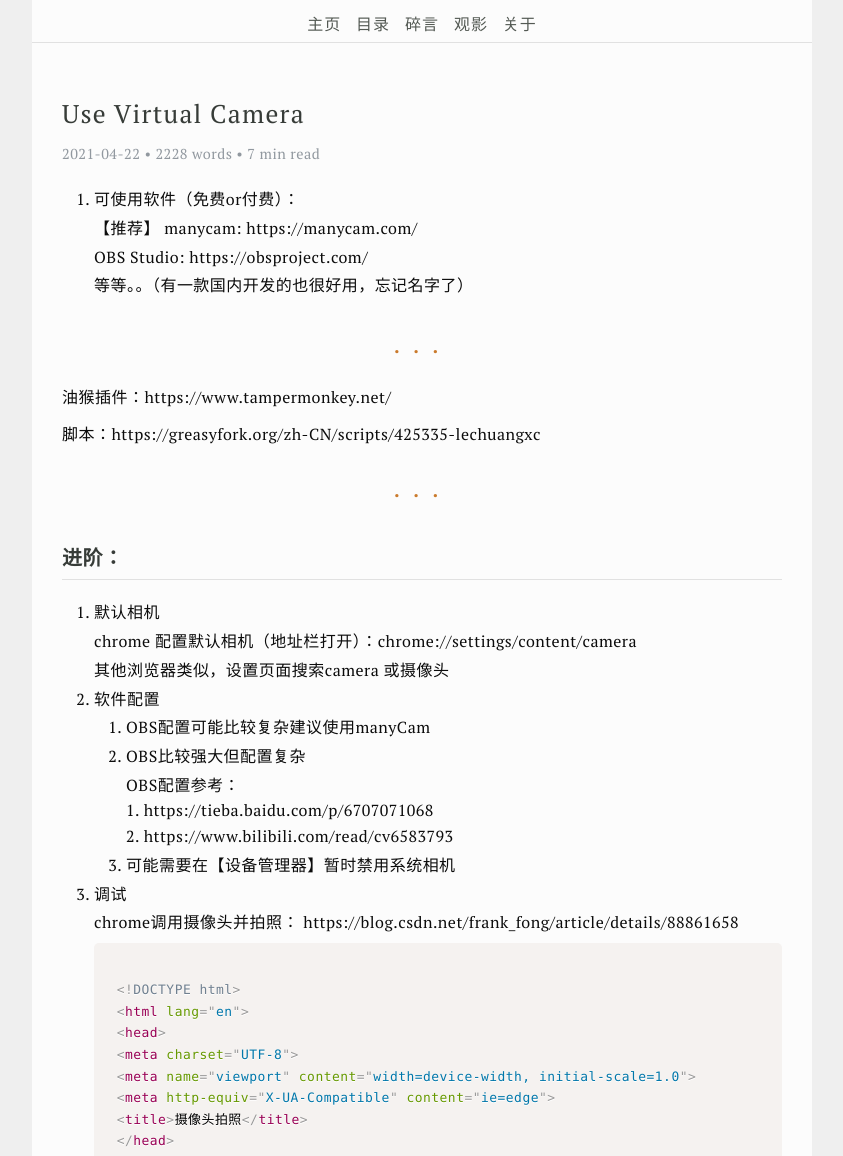
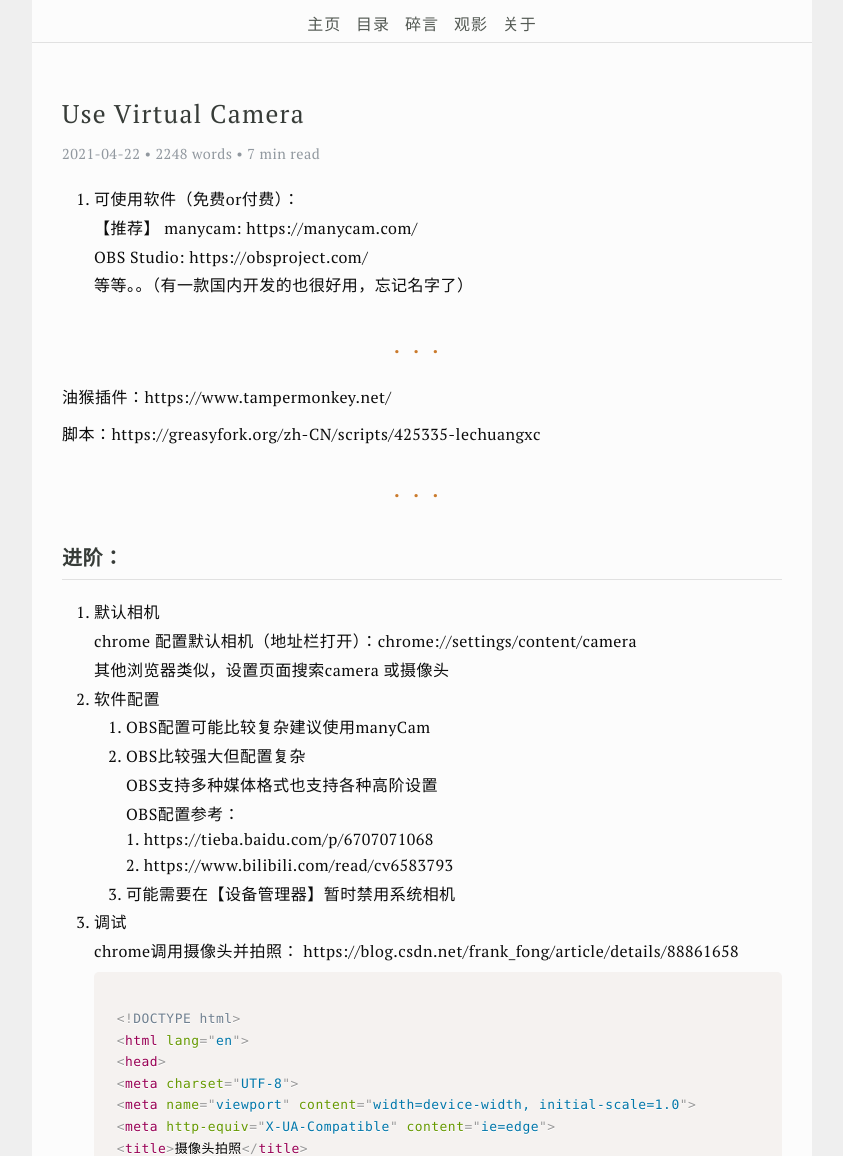
Before and after one commit to xx025/xx025.github.com, a Jekyll site: the page built from posts/essay/_posts/2021-04-22-use-virtual-camera.md, in a window 1280 px wide and 1400 px high, cut to the strip 244-1400 px from the top of the window. Shown: the whole strip, without its empty margins (218-1061 px from the left). Built offline with Jekyll 4.4.1, drawn with Linux system fonts in a browser that asks for light colours; our own code applies the rules of GitHub Pages for plain Markdown files; a script that is not in the unit is left out; comment, search, counter and statistics services are not loaded.

Commit message:
Update 2021-04-22-use-virtual-camera.md

```diff
--- a/posts/essay/_posts/2021-04-22-use-virtual-camera.md
+++ b/posts/essay/_posts/2021-04-22-use-virtual-camera.md
@@ -32,6 +32,8 @@
     1. OBS配置可能比较复杂建议使用manyCam
 
     2. OBS比较强大但配置复杂
+
+        OBS支持多种媒体格式也支持各种高阶设置
 
         OBS配置参考：
             1. https://tieba.baidu.com/p/6707071068
```
